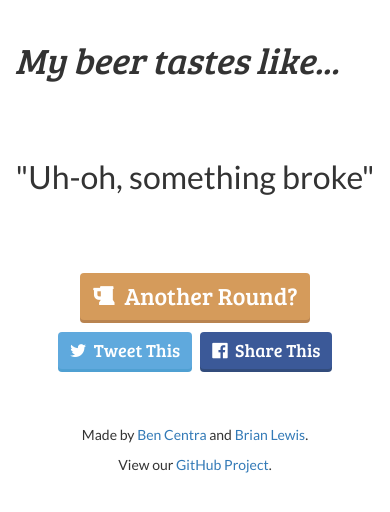
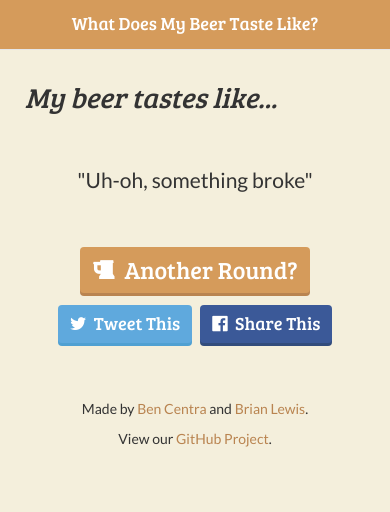
Before and after one commit to bencentra/whatdoesmybeertastelike, a plain HTML site: page client/index.html in a window 390 px wide. Drawn offline with nearby package versions, Linux system fonts and the light colour scheme; no server answers.

Commit message:
client looks acceptable

```diff
--- a/client/index.html
+++ b/client/index.html
@@ -2,6 +2,7 @@
 <html>
 <head>
 	<title>What Does My Beer Taste Like</title>
+  <meta name="viewport" content="width=device-width, initial-scale=1">
 	<link href="//maxcdn.bootstrapcdn.com/bootstrap/3.3.4/css/bootstrap.min.css" rel="stylesheet">
   <link href='//fonts.googleapis.com/css?family=Bree+Serif' rel='stylesheet' type='text/css'>
   <link href='//fonts.googleapis.com/css?family=Lato' rel='stylesheet' type='text/css'>
@@ -9,7 +10,13 @@
 	<link href="style/main.css" rel="stylesheet">
 </head>
 <body>
-	<div class="container">
+  <div class="container">
+    <nav class="navbar navbar-default navbar-fixed-top">
+      <div class="container">
+        <h3 class="title"><a href="/">What Does My Beer Taste Like?</a></h3>
+      </div>
+    </nav>
+    <!-- Header -->
     <div class="row header">
       <div class="col-md-10 col-md-offset-1 col-sm-12">
         <h1 class="subtitle left"><em>My beer tastes like...</em></h1>
--- a/client/style/main.css
+++ b/client/style/main.css
@@ -4,13 +4,22 @@ html, body {
 }
 
 body {
-  padding-top: 20px;
+  padding-top: 72px;
   text-align: center;
   font-family: "Lato", sans-serif;
+  background-color: #F4EFDC;
+}
+
+a {
+  color: #B98450;
+}
+a:hover, a:active {
+  color: #D59B5B;
 }
 
 .title, .subtitle {
   font-family: "Bree Serif", serif;
+  margin: 10px;
 }
 
 .left {
@@ -21,9 +30,21 @@ body {
   text-align: right;
 }
 
+.navbar {
+  font-family: "Bree Serif", serif;
+  background-color: #D59B5B;
+}
+
+.navbar a,
+.navbar a:hover, .navbar a:active {
+  color: white;
+  text-decoration: none;
+}
+
 .review-wrapper {
   padding: 2em 0;
   font-size: 32px;
+  background-color: #;
 }
 
 .btn-refill,
@@ -98,3 +119,16 @@ body {
 .footer {
   padding-bottom: 2em;
 }
+
+@media (max-width: 480px) {
+  .title {
+    font-size: 18px;
+    margin-top: 14px;
+  }
+  .subtitle {
+    font-size: 28px;
+  }
+  .review-wrapper {
+    font-size: 21px;
+  }
+}
```
